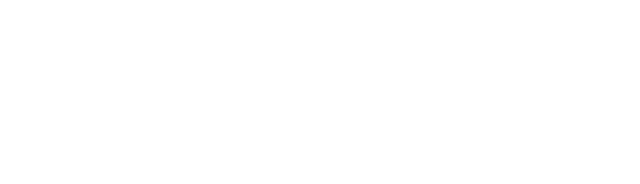
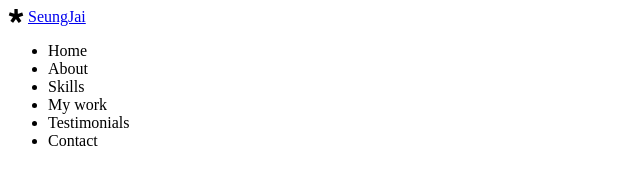
Before and after one commit to goldmayo/portfolio, a plain HTML site: page index.html in a window 1280 px wide. Shown: the whole page, without its empty margins (0-640 px from the left). Drawn offline with Linux system fonts and the light colour scheme.

Commit message:
add navbar markup

```diff
--- a/index.html
+++ b/index.html
@@ -18,5 +18,33 @@
     <link rel="stylesheet" href="style.css" />
     <script src="main.js" defer></script>
   </head>
-  <body></body>
+  <body>
+    <!-- Navbar -->
+    <nav id="navbar">
+      <div class="navbar__logo">
+        <i class="fab fa-diaspora"></i>
+        <a href="a">SeungJai</a>
+      </div>
+      <div class="navbar__menu">
+        <ul class="navbar__menu">
+          <li class="navbar__menu__item">Home</li>
+          <li class="navbar__menu__item">About</li>
+          <li class="navbar__menu__item">Skills</li>
+          <li class="navbar__menu__item">My work</li>
+          <li class="navbar__menu__item">Testimonials</li>
+          <li class="navbar__menu__item">Contact</li>
+        </ul>
+      </div>
+    </nav>
+    <!-- About -->
+    <section id="about"></section>
+    <!-- Skills -->
+    <section id="skills"></section>
+    <!-- Work -->
+    <section id="work"></section>
+    <!-- Testimonials -->
+    <section id="testimonials"></section>
+    <!-- Contact -->
+    <section id="contact"></section>
+  </body>
 </html>
```
